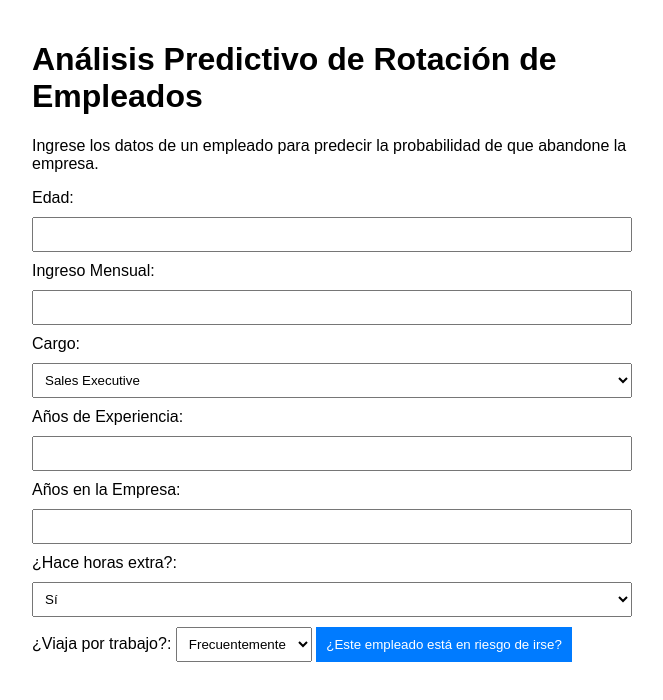
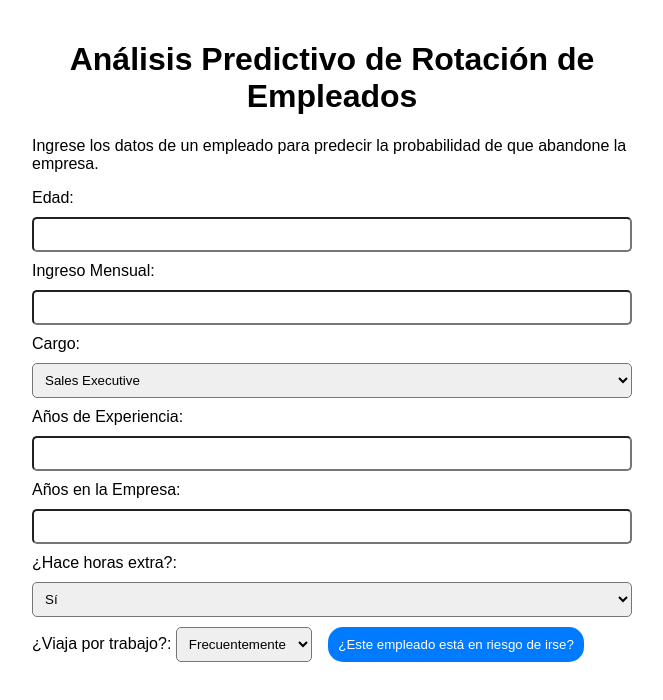
Before and after one commit to L-m0n/PrediccionRotacionEmp, a plain HTML site: page index.html in a window 1280 px wide. Shown: the whole page, without its empty margins (308-971 px from the left). Drawn offline with Linux system fonts and the light colour scheme; a script that the page names is missing.

Commit message:
Actualizacion pequeña del estilo de la Aplicacion Web

```diff
--- a/index.html
+++ b/index.html
@@ -6,13 +6,13 @@
     <style>
         body { font-family: sans-serif; max-width: 600px; margin: auto; padding: 20px; }
         form { display: flex; flex-direction: column; gap: 10px; }
-        input, select { padding: 8px; }
-        button { padding: 10px; background-color: #007bff; color: white; border: none; cursor: pointer; }
+        input, select { border-radius: 5px; padding: 8px; }
+        button { margin-left: 2%; padding: 10px; background-color: #007bff; color: white; border-radius: 15px; border: none; cursor: pointer;}
         #resultado { margin-top: 20px; font-weight: bold; }
     </style>
 </head>
 <body>
-    <h1>Análisis Predictivo de Rotación de Empleados</h1>
+    <h1 style="text-align: center;">Análisis Predictivo de Rotación de Empleados</h1>
     <p>Ingrese los datos de un empleado para predecir la probabilidad de que abandone la empresa.</p>
 
     <form id="prediction-form">
```
